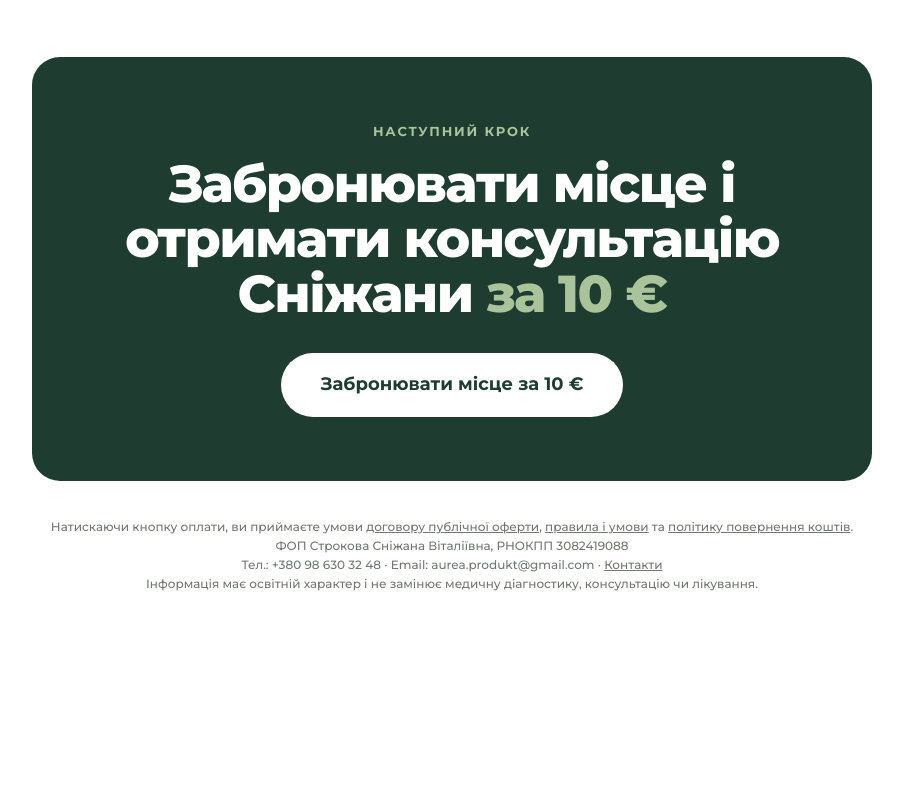
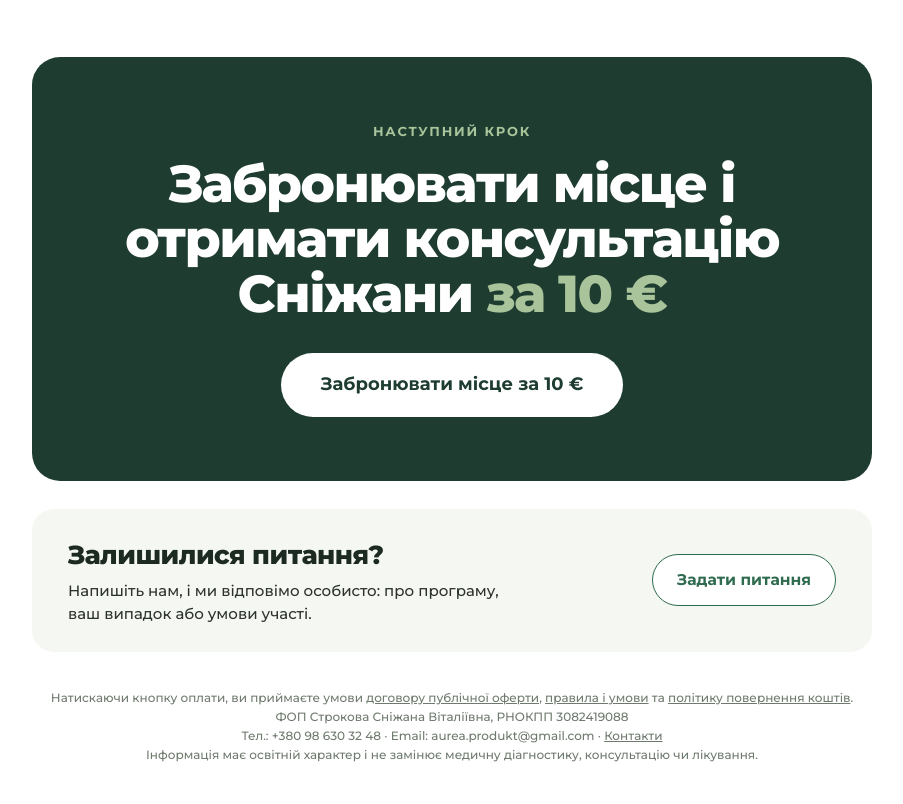
Before and after one commit to mogilevskakateryna-lgtm/strokova-info, a plain HTML site: page pechinka/zapysy/index.html in a window 1280 px wide. Shown: the part 2198-3002 px from the top of the page, without its empty margins (188-1091 px from the left). Before the commit the page ends 2832 px from the top, so only its background shows below. Drawn offline with Linux system fonts and the light colour scheme.

Commit message:
Печінка записи: блок «Задати питання»
Co-Authored-By: Claude Opus 5.5 <noreply@anthropic.com>
Claude-Session: https://claude.ai/code/session_01NFuPL1ZT8kkDBeFBHXfhWv

```diff
--- a/pechinka/zapysy/index.html
+++ b/pechinka/zapysy/index.html
@@ -169,6 +169,13 @@ fbq('track','PageView');
       <a class="zp__btn zp__btn--main zp__btn--xl" href="https://secure.wayforpay.com/button/ba51241f629d0" target="_blank" rel="noopener">Забронювати місце за 10 €</a>
     </section>
 
+    <section class="zp__ask">
+      <div>
+        <h3>Залишилися питання?</h3>
+        <p>Напишіть нам, і ми відповімо особисто: про програму, ваш випадок або умови участі.</p>
+      </div>
+      <a class="zp__btn zp__btn--ghost" href="https://moje-zdorove-tilo.weblium.site/putannya" target="_blank" rel="noopener">Задати питання</a>
+    </section>
     <footer class="zp__foot">
       Натискаючи кнопку оплати, ви приймаєте умови <a href="https://moje-zdorove-tilo.weblium.site/offerta">договору публічної оферти</a>, <a href="https://moje-zdorove-tilo.weblium.site/pravyla">правила і умови</a> та <a href="https://moje-zdorove-tilo.weblium.site/povernennya">політику повернення коштів</a>.<br>
       ФОП Строкова Сніжана Віталіївна, РНОКПП 3082419088<br>
```
